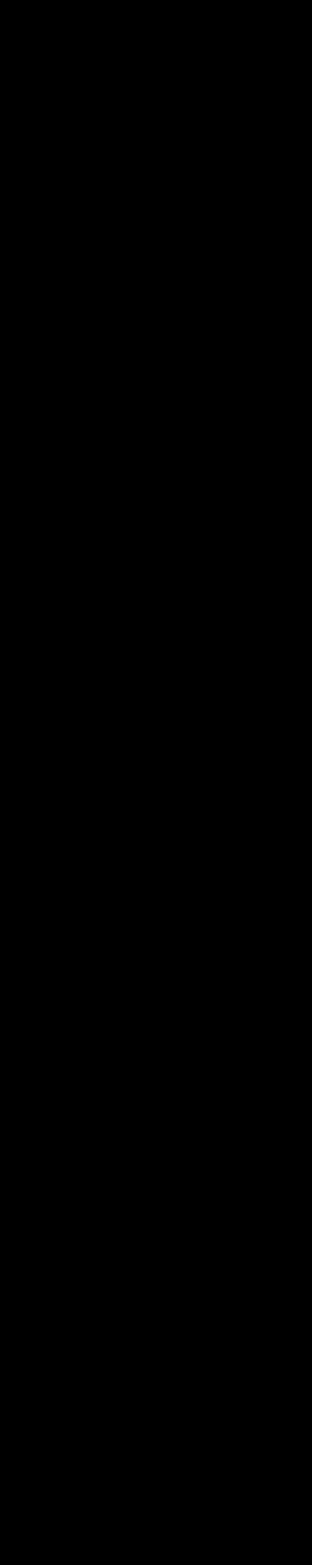
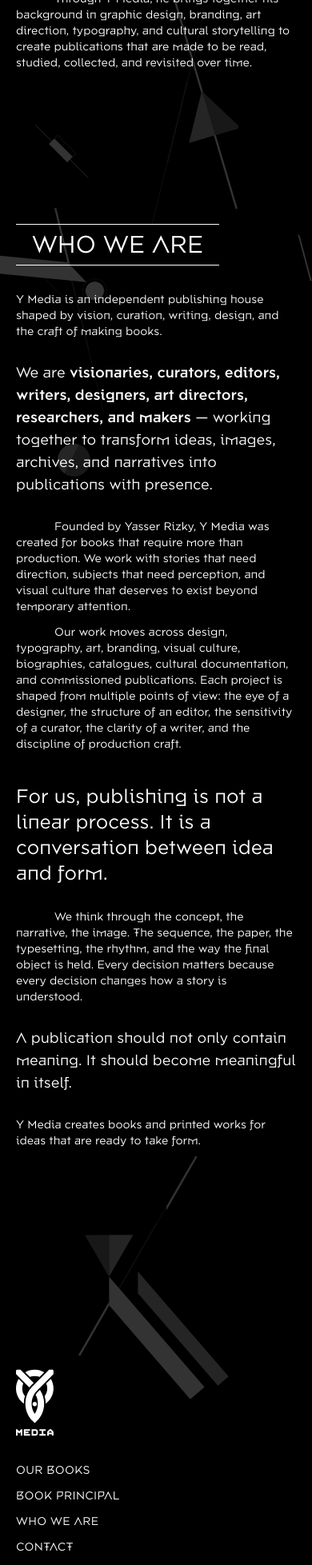
Before and after one commit to Aliux7/y-media, a Next.js app: page / in a window 390 px wide. Shown: the part 4677-6634 px from the top of the page at 80% size. Before the commit the page ends 947 px from the top, so only its background shows below. Built offline with nearby package versions, Linux system fonts and the light colour scheme.

Commit message:
responsive

```diff
--- a/app/page.tsx
+++ b/app/page.tsx
@@ -12,10 +12,10 @@
       <Header />
       <Hero />
       <Book />
-      {/* <WhatWeLove />
+      <WhatWeLove />
       <ThePrincipal />
       <WhoWeAre />
-      <Footer /> */}
+      <Footer />
     </div>
   );
 }
--- a/components/Footer.tsx
+++ b/components/Footer.tsx
@@ -1,53 +1,68 @@
 import Image from "next/image";
 import Logo from "@/app/assets/vertical_logo.svg";
+import BgImage from "./BgImage";
+import AnimateIn from "./AnimateIn";
 
 const Footer = () => {
   return (
-    <div className="relative p-5 flex justify-start gap-[20%] items-stretch pb-21.5">
-      <Image src={Logo} alt="" width={117} height={205} className="w-29 h-51" />
+    <div className="relative p-5 flex flex-col sm:flex-row flex-wrap lg:flex-nowrap justify-between lg:justify-start gap-8 md:gap-12 lg:gap-[15%] items-start md:items-stretch pb-21.5">
+      <BgImage
+        src={Logo}
+        duration={2}
+        direction="up"
+        width={117}
+        height={205}
+        className="w-11.75 sm:w-14.75 md:w-18.5 lg:w-23.25 xl:w-29 h-21 sm:h-26.25 md:h-32.75 lg:h-40.75 xl:h-51"
+      />
 
-      <div className="flex flex-col justify-between">
+      <AnimateIn
+        duration={2}
+        className="w-1/2 lg:w-auto flex flex-col justify-between gap-3 md:gap-0"
+      >
         <a
           href="#"
-          className="text-lg tracking-wide uppercase hover:opacity-70 transition-opacity"
+          className="text-sm md:text-base xl:text-lg tracking-wide uppercase hover:opacity-70 transition-opacity"
         >
           OUR BOOKS
         </a>
         <a
           href="#"
-          className="text-lg tracking-wide uppercase hover:opacity-70 transition-opacity"
+          className="text-sm md:text-base xl:text-lg tracking-wide uppercase hover:opacity-70 transition-opacity"
         >
           BOOK PRINCIPAL
         </a>
         <a
           href="#"
-          className="text-lg tracking-wide uppercase hover:opacity-70 transition-opacity"
+          className="text-sm md:text-base xl:text-lg tracking-wide uppercase hover:opacity-70 transition-opacity"
         >
           WHO WE ARE
         </a>
         <a
           href="#"
-          className="text-lg tracking-wide uppercase hover:opacity-70 transition-opacity"
+          className="text-sm md:text-base xl:text-lg tracking-wide uppercase hover:opacity-70 transition-opacity"
         >
           CONTACT
         </a>
-      </div>
-      <div className="flex flex-col justify-between">
-        <p className="text-base">
+      </AnimateIn>
+
+      <div className="w-full lg:w-auto flex flex-col justify-between gap-3 xl:gap-0">
+        <AnimateIn duration={2} className="text-xs sm:text-sm md:text-base">
           Publishing books on design, typography, art,
           <br /> branding, and visual culture.
-        </p>
-        <p className="text-base">
+        </AnimateIn>
+        <AnimateIn duration={2} className="text-xs sm:text-sm md:text-base">
           Thoughtfully edited. Carefully designed. Made to last.
-        </p>
+        </AnimateIn>
 
         <div />
 
-        <div className="flex justify-between items-end gap-20">
-          <p className="text-lg">info@yasserrizky.com</p>
-          <div className="text-left text-lg">
-            <p>© 2026 Y MEDIA</p>
-            <p>JAKARTA, INDONESIA</p>
+        <div className="flex justify-between items-end gap-8 sm:gap-12 xl:gap-20">
+          <AnimateIn duration={2} className="text-sm md:text-base xl:text-lg">
+            info@yasserrizky.com
+          </AnimateIn>
+          <div className="text-left text-sm md:text-base xl:text-lg">
+            <AnimateIn duration={2}>© 2026 Y MEDIA</AnimateIn>
+            <AnimateIn duration={2}>JAKARTA, INDONESIA</AnimateIn>
           </div>
         </div>
       </div>
--- a/components/Header.tsx
+++ b/components/Header.tsx
@@ -13,7 +13,7 @@
   const [atTop, setAtTop] = useState(true);
 
   useEffect(() => {
-    const onScroll = () => setAtTop(window.scrollY < 200);
+    const onScroll = () => setAtTop(window.scrollY < 50);
     window.addEventListener("scroll", onScroll, { passive: true });
     return () => window.removeEventListener("scroll", onScroll);
   }, []);
@@ -53,7 +53,7 @@
         >
           <span
             className="block w-6 h-px bg-white transition-transform duration-300 origin-center"
-            style={{ transform: open ? "translateY(4px) rotate(45deg)" : "none" }}
+            style={{ transform: open ? "translateY(7px) rotate(45deg)" : "none" }}
           />
           <span
             className="block w-6 h-px bg-white transition-opacity duration-300"
@@ -61,7 +61,7 @@
           />
           <span
             className="block w-6 h-px bg-white transition-transform duration-300 origin-center"
-            style={{ transform: open ? "translateY(-4px) rotate(-45deg)" : "none" }}
+            style={{ transform: open ? "translateY(-7px) rotate(-45deg)" : "none" }}
           />
         </button>
       </div>
--- a/components/ThePrincipal.tsx
+++ b/components/ThePrincipal.tsx
@@ -7,14 +7,14 @@
 
 const ThePrincipal = () => {
   return (
-    <div className="relative grid grid-cols-2 p-5 pb-43">
+    <div className="relative flex justify-between items-start gap-20 xl:gap-0 p-5 pb-43">
       <BgImage
         src={bg_item_1}
         duration={2}
         direction={"right"}
         width={165}
         height={165}
-        className="absolute left-27 bottom-22.5 w-41 h-41 object-cover brightness-[.2] -z-10"
+        className="absolute -z-10 brightness-[.2] object-cover w-[67px] sm:w-[84px] md:w-[105px] lg:w-[131px] xl:w-41 h-[67px] sm:h-[84px] md:h-[105px] lg:h-[131px] xl:h-41 left-[44px] sm:left-[55px] md:left-[69px] lg:left-[86px] xl:left-27 bottom-[37px] sm:bottom-[46px] md:bottom-[58px] lg:bottom-[72px] xl:bottom-22.5"
       />
       <BgImage
         src={bg_item_2}
@@ -22,55 +22,85 @@
         direction={"up"}
         width={264}
         height={896}
-        className="absolute left-116 -bottom-20 w-66 h-224 object-cover brightness-[.2] -z-10"
+        className="absolute -z-10 brightness-[.2] object-cover w-[108px] sm:w-[135px] md:w-[169px] lg:w-[211px] xl:w-66 h-[367px] sm:h-[459px] md:h-[574px] lg:h-[717px] xl:h-224 left-[190px] sm:left-[238px] md:left-[297px] lg:left-[371px] xl:left-116 -bottom-[33px] sm:-bottom-[41px] md:-bottom-[51px] lg:-bottom-[64px] xl:-bottom-20"
       />
-      <div className="col-span-1 pt-25 flex flex-col gap-16 max-w-113">
+      <div className="w-full hidden xl:w-1/2 pt-25 lg:flex flex-col gap-8 xl:gap-16 max-w-80 xl:max-w-113">
         <BgImage
           src={pp}
           duration={2}
           direction={"right"}
           width={453}
           height={491}
-          className="w-113.25 h-122.75 object-cover object-[50%_10%]"
+          className="w-[186px] sm:w-[232px] md:w-[290px] lg:w-[362px] xl:w-113.25 h-[201px] sm:h-[251px] md:h-[314px] lg:h-[353px] xl:h-122.75 object-cover object-[50%_10%]"
         />
-        <div className="flex flex-col justify-start items-start gap-10">
+        <div className="flex flex-col justify-start items-start gap-5 xl:gap-10">
           <AnimateIn
             direction="right"
             duration={2}
-            className="uppercase font-raleway font-semibold text-lg"
+            className="uppercase font-raleway font-semibold text-sm md:text-base xl:text-lg"
           >
             “In a world obsessed with visibility, I am interested in what
             remains — ideas that become physical, stories that gain structure,
-            and culture that finds a body.”
+            and culture that finds a body.
           </AnimateIn>
           <AnimateIn
             direction="right"
             duration={2}
-            className="uppercase font-raleway font-semibold text-lg"
+            className="uppercase font-raleway font-semibold text-sm md:text-base xl:text-lg"
           >
             — Yasser Rizky
           </AnimateIn>
         </div>
       </div>
-      <div className="col-span-1 flex flex-col justify-start items-start gap-3">
-        <div className="flex justify-center items-center h-fit">
-          <AnimatedText className="text-6xl text-[58px]">THE</AnimatedText>
+      <div className="w-full lg:w-2/3 xl:w-1/2 flex flex-col justify-start items-start gap-3">
+        <div className="flex justify-center gap-2 xl:gap-0 items-center h-fit">
+          <AnimatedText className="text-3xl sm:text-4xl md:text-5xl xl:text-[58px]">
+            THE
+          </AnimatedText>
           <AnimatedText
             animateBorder
             variant={"reveal"}
             delay={0.5}
-            className="-ml-2 w-90 text-6xl text-[58px] text-center py-4"
+            className="xl:-ml-2 w-44 sm:w-60 md:w-72 xl:w-90 text-3xl sm:text-4xl md:text-5xl xl:text-[58px] text-center py-2 sm:py-3 xl:py-4"
           >
             PRINCIPAL
           </AnimatedText>
         </div>
-        <AnimateIn className="text-lg indent-36">
+        <div className="w-full flex justify-center items-center xl:w-1/2 pt-8 lg:pt-25 mb-8 lg:mb-0 lg:hidden flex-col gap-8 xl:gap-16 lg:max-w-80 xl:max-w-113">
+          <BgImage
+            src={pp}
+            duration={2}
+            direction={"right"}
+            width={453}
+            height={491}
+            className="w-full sm:w-[384px] lg:w-[362px] xl:w-113.25 h-[380px] sm:h-[400px] lg:h-[353px] xl:h-122.75 object-cover object-[50%_10%]"
+          />
+          <div className="max-w-sm lg:max-w-none flex flex-col justify-start items-start gap-5 xl:gap-10">
+            <AnimateIn
+              direction="right"
+              duration={2}
+              className="uppercase font-raleway font-semibold text-sm md:text-base xl:text-lg"
+            >
+              “In a world obsessed with visibility, I am interested in what
+              remains — ideas that become physical, stories that gain structure,
+              and culture that finds a body.
+            </AnimateIn>
+            <AnimateIn
+              direction="right"
+              duration={2}
+              className="uppercase font-raleway font-semibold text-sm md:text-base xl:text-lg"
+            >
+              — Yasser Rizky
+            </AnimateIn>
+          </div>
+        </div>
+        <AnimateIn className="text-sm md:text-base xl:text-lg indent-12 sm:indent-20 xl:indent-36">
           Yasser Rizky is a graphic designer, creative director, and founder of
           Yasser Rizky Inc., a Jakarta-based design and branding practice
           working across identity, visual culture, typography, publication
           design, and strategic communication.
         </AnimateIn>
-        <AnimateIn className="text-lg indent-36 mt-4">
+        <AnimateIn className="text-sm md:text-base xl:text-lg indent-12 sm:indent-20 xl:indent-36 mt-4">
           His work is rooted in the belief that design is not only a matter of
           appearance, but a way of shaping how ideas are understood, remembered,
           and experienced. Across his practice, Yasser has worked with brands,
@@ -78,12 +108,12 @@
           develop visual systems, narratives, publications, and communication
           objects with clarity, character, and cultural sensitivity.
         </AnimateIn>
-        <AnimateIn className="text-2xl w-full mt-4">
+        <AnimateIn className="text-lg sm:text-xl xl:text-2xl w-full mt-2 xl:mt-4">
           Y Media was founded as an extension
           <br />
-          <span className="ml-[55%]">of this practice.</span>
+          <span className="ml-[45%] lg:ml-[55%]">of this practice.</span>
         </AnimateIn>
-        <AnimateIn className="text-lg indent-36 mt-4">
+        <AnimateIn className="text-sm md:text-base xl:text-lg indent-12 sm:indent-20 xl:indent-36 mt-2 xl:mt-4">
           After years of working with identity, storytelling, paper, typography,
           books, catalogues, and cultural materials, Yasser saw the need for a
           publishing platform that treats books not merely as products, but as
@@ -91,19 +121,19 @@
           visual intelligence, material experimentation, and production craft
           can come together in one complete publishing process.
         </AnimateIn>
-        <AnimateIn className="text-2xl flex flex-col w-full mt-4">
+        <AnimateIn className="text-lg sm:text-xl xl:text-2xl flex flex-col w-full mt-2 xl:mt-4">
           For Yasser, publishing is a way to give form
           <br />
           <span className="ml-auto underline decoration-1 mr-5">
             to what should not disappear.
           </span>
         </AnimateIn>
-        <AnimateIn className="text-lg indent-36 mt-4">
+        <AnimateIn className="text-sm md:text-base xl:text-lg indent-12 sm:indent-20 xl:indent-36 mt-2 xl:mt-4">
           It is where ideas become physical, stories become structured, and
           visual culture gains a presence beyond the temporary speed of the
           screen.
         </AnimateIn>
-        <AnimateIn className="text-lg indent-36 mt-4">
+        <AnimateIn className="text-sm md:text-base xl:text-lg indent-12 sm:indent-20 xl:indent-36 mt-2 xl:mt-4">
           Through Y Media, he brings together his background in graphic design,
           branding, art direction, typography, and cultural storytelling to
           create publications that are made to be read, studied, collected, and
--- a/components/WhoWeAre.tsx
+++ b/components/WhoWeAre.tsx
@@ -8,14 +8,14 @@
 
 const WhoWeAre = () => {
   return (
-    <div className="relative min-h-screen grid grid-cols-2 p-5 pb-64">
+    <div className="relative min-h-screen grid lg:grid-cols-2 p-5 pb-64 gap-8 lg:gap-0">
       <BgImage
         src={bg_item_1}
         duration={2}
         direction={"right"}
         width={448}
         height={779}
-        className="absolute top-0 left-0 w-90 h-156 -z-10 brightness-[.2]"
+        className="absolute -z-10 brightness-[.2] top-0 left-0 w-[147px] sm:w-[184px] md:w-[230px] lg:w-[288px] xl:w-90 h-[255px] sm:h-[319px] md:h-[399px] lg:h-[499px] xl:h-156"
       />
       <BgImage
         src={bg_item_2}
@@ -23,7 +23,7 @@
         direction={"right"}
         width={123}
         height={123}
-        className="absolute top-180 left-44 w-25 h-25 -z-10 brightness-[.2]"
+        className="absolute -z-10 brightness-[.2] top-[295px] sm:top-[369px] md:top-[461px] lg:top-[576px] xl:top-180 left-[72px] sm:left-[90px] md:left-[113px] lg:left-[141px] xl:left-44 w-[41px] sm:w-[51px] md:w-[64px] lg:w-[80px] xl:w-25 h-[41px] sm:h-[51px] md:h-[64px] lg:h-[80px] xl:h-25"
       />
       <BgImage
         src={bg_item_4}
@@ -31,7 +31,7 @@
         direction={"left"}
         width={57}
         height={190}
-        className="absolute top-19 right-0 w-11 h-38 -z-10 brightness-[.2]"
+        className="absolute -z-10 brightness-[.2] top-[31px] sm:top-[39px] md:top-[49px] lg:top-[61px] xl:top-19 right-0 w-[18px] sm:w-[22px] md:w-[28px] lg:w-[35px] xl:w-11 h-[62px] sm:h-[78px] md:h-[98px] lg:h-[122px] xl:h-38"
       />
       <BgImage
         src={bg_item_3}
@@ -39,23 +39,23 @@
         direction={"up"}
         width={504}
         height={931}
-        className="absolute -bottom-35 left-60 w-115 h-186 -z-10 brightness-[.2]"
+        className="absolute -z-10 brightness-[.2] -bottom-[58px] sm:-bottom-[72px] md:-bottom-[90px] lg:-bottom-[112px] xl:-bottom-35 left-[98px] sm:left-[123px] md:left-[154px] lg:left-[192px] xl:left-60 w-[188px] sm:w-[235px] md:w-[294px] lg:w-[368px] xl:w-115 h-[305px] sm:h-[381px] md:h-[476px] lg:h-[595px] xl:h-186"
       />
       <div className="flex justify-start items-start col-span-1">
         <AnimatedText
           animateBorder
           variant={"reveal"}
-          className="py-3.5 w-124 text-center text-6xl text-[64px]"
+          className="text-nowrap px-5 sm:px-0 py-2 sm:py-3 xl:py-3.5 w-full sm:w-72 md:w-96 xl:w-124 text-center text-3xl sm:text-4xl md:text-5xl xl:text-[64px]"
         >
           WHO WE ARE
         </AnimatedText>
       </div>
       <div className="col-span-1 flex flex-col gap-3">
-        <AnimateIn className="text-lg">
+        <AnimateIn className="text-sm md:text-base xl:text-lg">
           Y Media is an independent publishing house shaped by vision, curation,
           writing, design, and the craft of making books.
         </AnimateIn>
-        <AnimateIn className="text-2xl mt-4">
+        <AnimateIn className="text-lg sm:text-xl xl:text-2xl mt-4">
           We are{" "}
           <span className="font-medium">
             visionaries, curators, editors, writers, designers, art directors,
@@ -64,13 +64,13 @@
           — working together to transform ideas, images, archives, and
           narratives into publications with presence.
         </AnimateIn>
-        <AnimateIn className="text-lg indent-36 mt-4">
+        <AnimateIn className="text-sm md:text-base xl:text-lg indent-12 sm:indent-20 xl:indent-36 mt-4">
           Founded by Yasser Rizky, Y Media was created for books that require
           more than production. We work with stories that need direction,
           subjects that need perception, and visual culture that deserves to
           exist beyond temporary attention.
         </AnimateIn>
-        <AnimateIn className="text-lg indent-36">
+        <AnimateIn className="text-sm md:text-base xl:text-lg indent-12 sm:indent-20 xl:indent-36">
           Our work moves across design, typography, art, branding, visual
           culture, biographies, catalogues, cultural documentation, and
           commissioned publications. Each project is shaped from multiple points
@@ -78,21 +78,21 @@
           sensitivity of a curator, the clarity of a writer, and the discipline
           of production craft.
         </AnimateIn>
-        <AnimateIn className="text-4xl mt-7">
+        <AnimateIn className="text-2xl sm:text-3xl xl:text-4xl mt-7">
           For us, publishing is not a linear process. It is a conversation
           between idea and form.
         </AnimateIn>
-        <AnimateIn className="text-lg indent-36 mt-4">
+        <AnimateIn className="text-sm md:text-base xl:text-lg indent-12 sm:indent-20 xl:indent-36 mt-4">
           We think through the concept, the narrative, the image. The sequence,
           the paper, the typesetting, the rhythm, and the way the final object
           is held. Every decision matters because every decision changes how a
           story is understood.
         </AnimateIn>
-        <AnimateIn className="text-2xl mt-4">
+        <AnimateIn className="text-lg sm:text-xl xl:text-2xl mt-4">
           A publication should not only contain meaning. It should become
           meaningful in itself.
         </AnimateIn>
-        <AnimateIn className="text-lg mt-4">
+        <AnimateIn className="text-sm md:text-base xl:text-lg mt-4">
           Y Media creates books and printed works for ideas that are ready to
           take form.
         </AnimateIn>
```
Also changed, not shown: components/WhatWeLove.tsx (+36 -36 lines).
